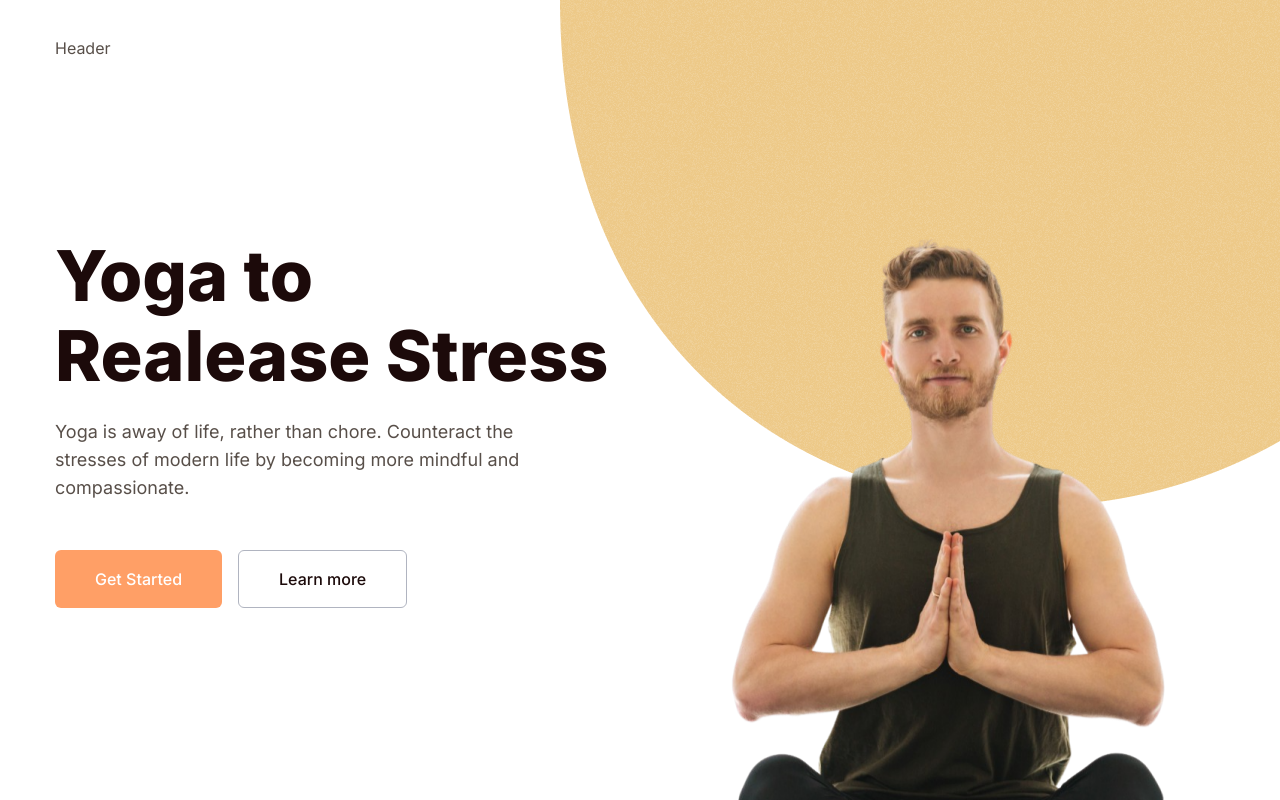
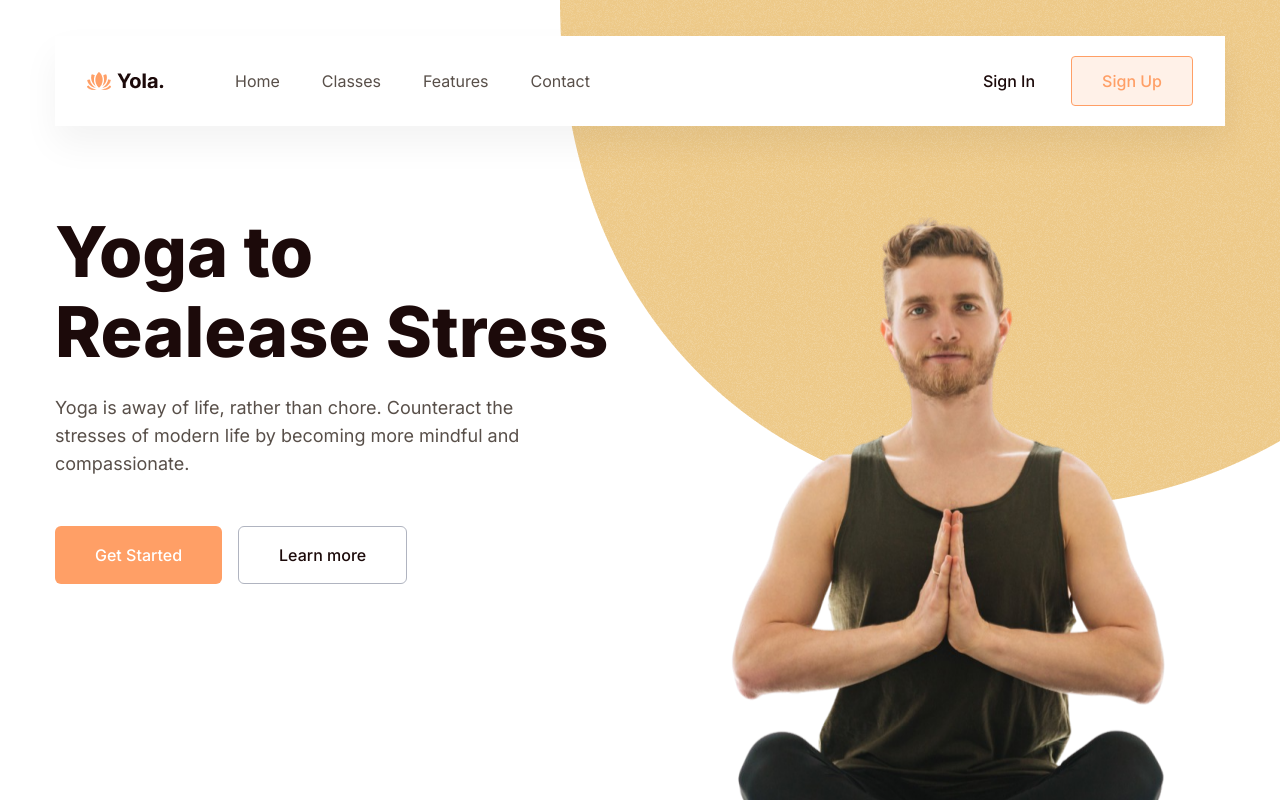
Before and after one commit to acatzk/yoga-yola, a Next.js app: page / in a window 1280 px wide. Shown: the top 800 px of the page. Built offline with nearby package versions, Linux system fonts and the light colour scheme.

Commit message:
Feat: Add Header Section (#2)

```diff
--- a/package.json
+++ b/package.json
@@ -12,6 +12,7 @@
     "next": "12.2.5",
     "react": "18.2.0",
     "react-dom": "18.2.0",
+    "react-icons": "^4.4.0",
     "react-parallax": "^3.5.1"
   },
   "devDependencies": {
--- a/src/components/Header.tsx
+++ b/src/components/Header.tsx
@@ -1,8 +1,53 @@
-import React from 'react'
+import React, { useEffect, useState } from 'react'
 
-const Header = () => {
+import Nav from './Nav'
+import NavMobile from './NavMobile'
+import { classNames } from '~/utils/classNames'
+
+const Header: React.FC = (): JSX.Element => {
+  const [header, setHeader] = useState<boolean>(false)
+  const Logo = '/img/logo.png'
+
+  useEffect(() => {
+    window.addEventListener('scroll', () => {
+      window.scrollY > 36 ? setHeader(true) : setHeader(false);
+    })
+  }, [header])
+
   return (
-    <div>Header</div>
+    <header className={classNames(
+      header ? 'top-0' : 'top-9',
+      'fixed bg-white w-full max-w-[90vw] lg:max-w-[1170px]',
+      'mx-auto rouned-md h-[90px] shadow-primary px-4 lg:px-8 z-20',
+      'transition-all duration-500 flex items-center justify-between'
+    )}>
+      <div className="flex items-center">
+        {/* Logo */}
+        <a href="#">
+          {/* eslint-disable-next-line @next/next/no-img-element */}
+          <img src={Logo} alt="" />
+        </a>
+        {/* nav */}
+        <div className='hidden lg:flex'>
+          <Nav />
+        </div>
+      </div>
+      <div className='flex items-center'>
+        <div className='flex gap-x-4 lg:gap-x-9'>
+          <button className='text-heading font-medium text-sm lg:text-base hover:text-orange transition'>
+            Sign In
+          </button>
+          <button className={classNames(
+            'btn btn-md lg:px-[30px] bg-orange-100 border border-orange text-orange',
+            'font-medium text-sm lg:text-base hover:bg-orange-200 hover:text-white transition'
+          )}>
+            Sign Up
+          </button>
+        </div>
+        {/* nav mobile */}
+        <NavMobile />
+      </div>
+    </header>
   )
 }
 
--- /dev/null
+++ b/src/components/Nav.tsx
@@ -0,0 +1,24 @@
+import React from 'react'
+
+const Nav: React.FC = (): JSX.Element => {
+  return (
+    <nav className='ml-[70px]'>
+      <ul className='flex gap-x-[42px]'>
+        <li>
+          <a href='#'>Home</a>
+        </li>
+        <li>
+          <a href='#'>Classes</a>
+        </li>
+        <li>
+          <a href='#'>Features</a>
+        </li>
+        <li>
+          <a href='#'>Contact</a>
+        </li>
+      </ul>
+    </nav>
+  )
+}
+
+export default Nav
--- /dev/null
+++ b/src/components/NavMobile.tsx
@@ -0,0 +1,37 @@
+import React, { useState } from 'react'
+import { BiMenu } from 'react-icons/bi'
+
+const NavMobile: React.FC = (): JSX.Element => {
+  const [isOpen, setIsOpen] = useState(false)
+
+  return (
+    <nav>
+      <div
+        onClick={() => setIsOpen(!isOpen)}
+        className='cursor-pointer text-4xl text-heading ml-[10px] lg:hidden'
+      >
+        <BiMenu />
+      </div>
+      <ul
+        className={`${
+          isOpen ? 'max-h-60 p-8' : 'max-h-0 p-0'
+        } flex flex-col absolute w-full top-24 left-0 bg-white rounded-md shadow-primary space-y-6 overflow-hidden transition-all`}
+      >
+        <li>
+          <a href='#'>Home</a>
+        </li>
+        <li>
+          <a href='#'>Classes</a>
+        </li>
+        <li>
+          <a href='#'>Features</a>
+        </li>
+        <li>
+          <a href='#'>Contact</a>
+        </li>
+      </ul>
+    </nav>
+  )
+}
+
+export default NavMobile
```
Also changed, not shown: 1 other file (tests, documents, lock files or other folders).
